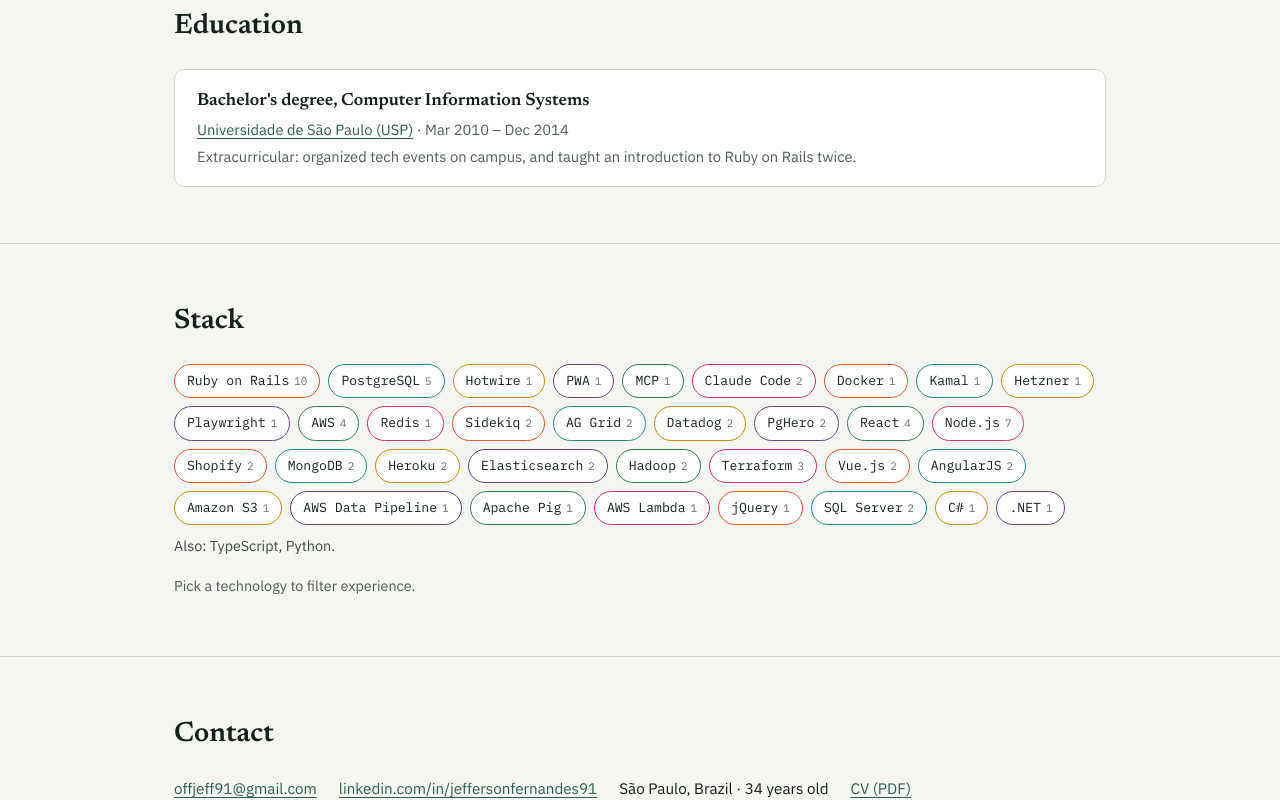
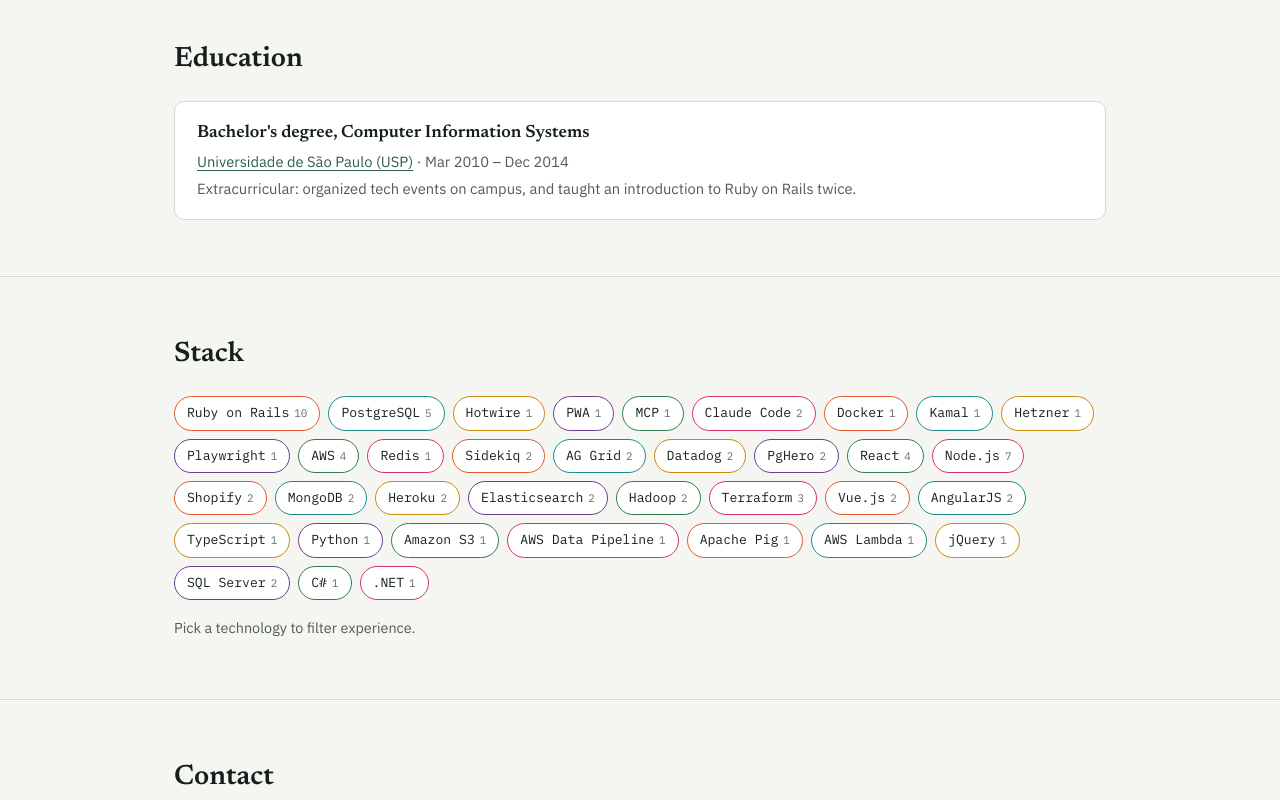
Before and after one commit to offjeff91/offjeff91.github.io, a plain HTML site: page index.html in a window 1280 px wide. Shown: the part 2645-3445 px from the top of the page. Drawn offline with Linux system fonts and the light colour scheme.

Commit message:
Attribute TypeScript and Python to Vizir (#8)
Claude-Session: https://claude.ai/code/session_015XArTjPzz6r2qApD2iWUBs

Co-authored-by: Claude <noreply@anthropic.com>

```diff
--- a/index.html
+++ b/index.html
@@ -245,7 +245,6 @@
   <div class="wrap">
     <h2>Stack</h2>
     <div class="stack-controls" id="stack-controls" role="group" aria-label="Filter by technology"></div>
-    <p class="also" style="margin-top:10px;font-size:.9rem;opacity:.8">Also: TypeScript, Python.</p>
     <div class="filter-status" aria-live="polite">
       <span id="status-text"></span>
       <button class="clear" id="clear-filter" type="button">Clear</button>
@@ -299,6 +298,8 @@
     "jQuery": "https://jquery.com",
     "Hotwire": "https://hotwired.dev",
     "Sidekiq": "https://sidekiq.org",
+    "TypeScript": "https://www.typescriptlang.org",
+    "Python": "https://www.python.org",
     "MCP": "https://modelcontextprotocol.io",
     "Claude Code": "https://claude.com/claude-code",
     "Docker": "https://www.docker.com",
@@ -436,7 +437,7 @@
     {
       role: "Senior Software Engineer", company: "Vizir Software Studio",
       when: "Oct 2014 – May 2020", place: "São Paulo, Brazil", flag: "🇧🇷", remote: null,
-      stack: ["Ruby on Rails", "Elasticsearch", "AWS", "Hadoop", "Terraform", "React", "Node.js", "Vue.js", "AngularJS"],
+      stack: ["Ruby on Rails", "Elasticsearch", "AWS", "Hadoop", "Terraform", "React", "Node.js", "Vue.js", "AngularJS", "TypeScript", "Python"],
       note: "Several clients and stacks.",
       projects: [
         {
```
Also changed, not shown: cv/cv.html (+1 -0 lines), 1 other file.
